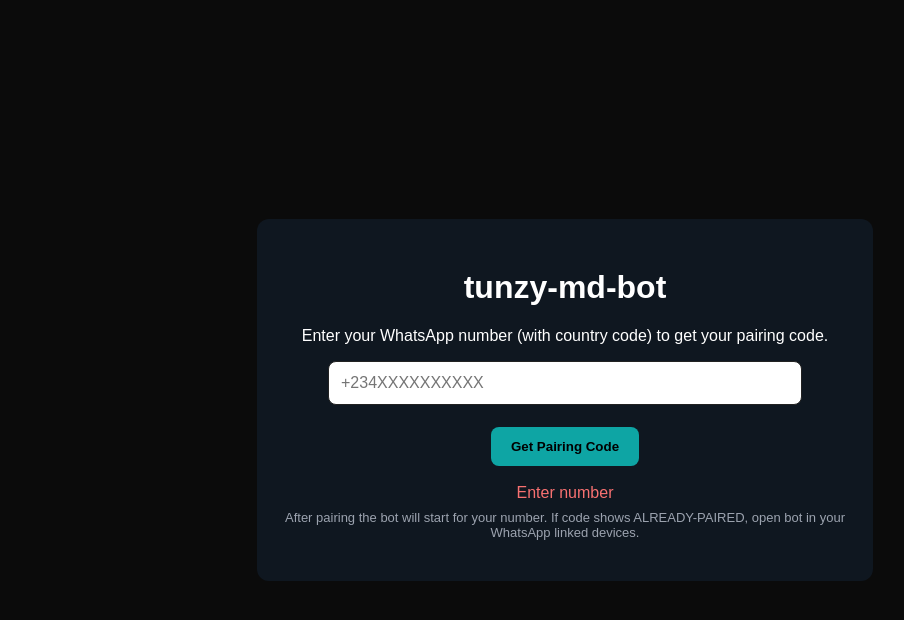
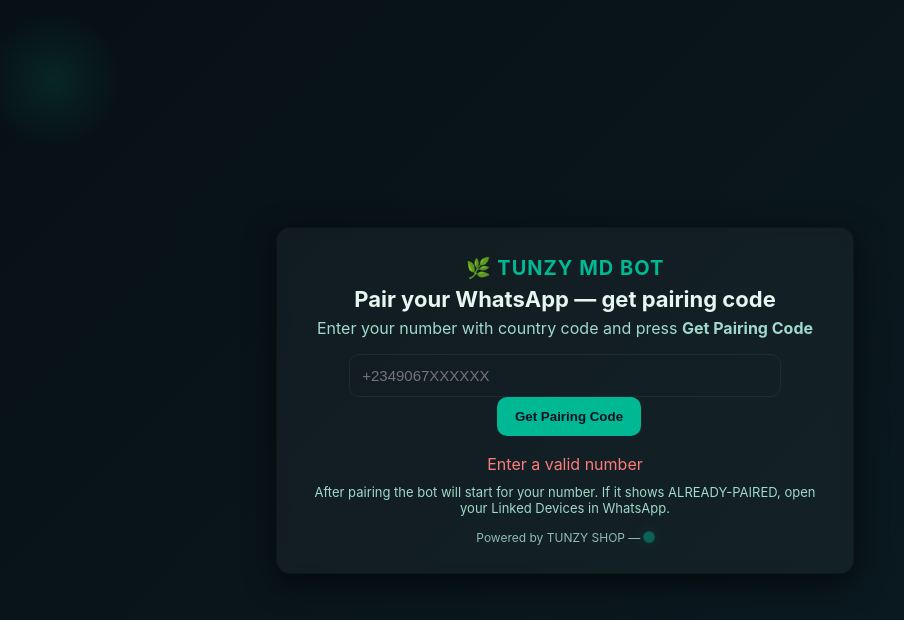
Before and after one commit to tunzy-shop/TUNZY-MD-BOT, a website: page public/pair.html in a window 1280 px wide. Both pictures are taken after a click on the button "Get Pairing Code". Shown: the whole page, without its empty margins (75-979 px from the left). Drawn offline with Linux system fonts and the light colour scheme.

Commit message:
Update pair.html

```diff
--- a/public/pair.html
+++ b/public/pair.html
@@ -2,50 +2,62 @@
 <html>
 <head>
   <meta charset="utf-8" />
-  <title>tunzy-md-bot — Pair</title>
+  <title>🌿 TUNZY MD BOT MENU 🌿</title>
   <meta name="viewport" content="width=device-width,initial-scale=1" />
   <style>
-    body{font-family:Arial,Helvetica,sans-serif;background:#0b0b0b;color:#fff;display:flex;align-items:center;justify-content:center;height:100vh;margin:0}
-    .box{width:95%;max-width:560px;padding:28px;border-radius:12px;background:#0f1720;text-align:center}
-    input{width:80%;padding:12px;border-radius:8px;border:1px solid #222;margin-bottom:10px;font-size:16px}
-    button{padding:12px 20px;border-radius:8px;border:0;background:#0ea5a4;color:#000;font-weight:700;cursor:pointer}
-    .code{margin-top:18px;font-size:28px;background:#020617;padding:16px;border-radius:8px;letter-spacing:4px;display:inline-block}
-    .note{margin-top:8px;color:#9ca3af;font-size:13px}
+    :root {
+      --emerald: #00b894;
+      --bg1: #071014;
+      --bg2: #0b1b23;
+      --card: rgba(255,255,255,0.04);
+    }
+    html,body{height:100%;margin:0;font-family:Inter, system-ui, -apple-system, "Segoe UI", Roboto, "Helvetica Neue", Arial;}
+    body{display:grid;place-items:center;background: radial-gradient(circle at 10% 10%, rgba(0,184,148,0.12), transparent 5%), linear-gradient(135deg,var(--bg1),var(--bg2));color:#e6f7f2}
+    .card{width:94%;max-width:520px;background:var(--card);padding:28px;border-radius:14px;box-shadow:0 8px 30px rgba(0,0,0,0.6);backdrop-filter:blur(6px);text-align:center;border:1px solid rgba(0,0,0,0.25)}
+    .logo{font-size:20px;font-weight:700;color:var(--emerald);letter-spacing:1px}
+    h1{margin:6px 0 6px;font-size:22px}
+    p.sub{color:#9fdacb;margin:6px 0 16px}
+    input{width:78%;padding:12px;border-radius:10px;border:1px solid rgba(255,255,255,0.06);background:transparent;color:#e6f7f2;font-size:15px}
+    button{padding:12px 18px;background:var(--emerald);border:0;border-radius:10px;color:#012;cursor:pointer;font-weight:700;margin-left:8px}
+    button:hover{filter:brightness(1.05)}
+    .code{margin-top:18px;padding:14px;border-radius:10px;background:rgba(0,0,0,0.4);font-weight:700;letter-spacing:3px;color:var(--emerald);display:inline-block}
+    .note{color:#9fdacb;font-size:13px;margin-top:10px}
+    .footer{margin-top:16px;font-size:12px;color:#8fbfb0}
+    .pulse{display:inline-block;width:10px;height:10px;background:var(--emerald);border-radius:50%;box-shadow:0 0 20px rgba(0,184,148,0.6);animation:pulse 1.8s infinite}
+    @keyframes pulse{0%{transform:scale(.9);opacity:.8}70%{transform:scale(1.2);opacity:.4}100%{transform:scale(.9);opacity:.8}}
   </style>
 </head>
 <body>
-  <div class="box">
-    <h1>tunzy-md-bot</h1>
-    <p>Enter your WhatsApp number (with country code) to get your pairing code.</p>
-    <input id="number" placeholder="+234XXXXXXXXXX" />
-    <div style="margin-top:12px">
+  <div class="card">
+    <div class="logo">🌿 TUNZY MD BOT</div>
+    <h1>Pair your WhatsApp — get pairing code</h1>
+    <p class="sub">Enter your number with country code and press <b>Get Pairing Code</b></p>
+
+    <div>
+      <input id="number" placeholder="+2349067XXXXXX" />
       <button onclick="generate()">Get Pairing Code</button>
     </div>
+
     <div id="result" style="margin-top:18px"></div>
-    <p class="note">After pairing the bot will start for your number. If code shows ALREADY-PAIRED, open bot in your WhatsApp linked devices.</p>
+    <div class="note">After pairing the bot will start for your number. If it shows ALREADY-PAIRED, open your Linked Devices in WhatsApp.</div>
+    <div class="footer" style="margin-top:14px">Powered by TUNZY SHOP — <span class="pulse"></span></div>
   </div>
 
 <script>
 async function generate(){
-      document.getElementById("result").innerHTML = "Generating...";
+  document.getElementById("result").innerHTML = "<div class='code'>Generating...</div>";
   const number = document.getElementById("number").value.trim();
-      if(!number){ document.getElementById("result").innerHTML = "<span style='color:#f87171'>Enter number</span>"; return; }
+  if(!number){ document.getElementById("result").innerHTML = "<div style='color:#ff7b7b'>Enter a valid number</div>"; return; }
   try {
-        const r = await fetch("/generate", {
-          method: "POST",
-          headers: {"Content-Type":"application/json"},
-          body: JSON.stringify({ number })
-        });
-        const j = await r.json();
+    const res = await fetch("/generate", { method: "POST", headers: {'Content-Type':'application/json'}, body: JSON.stringify({ number }) });
+    const j = await res.json();
     if(j.error) {
-          document.getElementById("result").innerHTML = `<div style="color:#f87171">${j.error}</div>`;
-        } else if(j.code === "ALREADY-PAIRED") {
-          document.getElementById("result").innerHTML = `<div class="code">ALREADY-PAIRED</div><div style="margin-top:8px;color:#9ca3af">Bot already active for that number.</div>`;
+      document.getElementById("result").innerHTML = "<div style='color:#ffb3b3'>"+j.error+"</div>";
     } else {
-          document.getElementById("result").innerHTML = `<div class="code">${j.code}</div><div style="margin-top:8px;color:#9ca3af">Use this code in the pairing flow (enter in your WhatsApp device pairing UI).</div>`;
+      document.getElementById("result").innerHTML = "<div class='code'>"+j.code+"</div>";
     }
   } catch (e) {
-        document.getElementById("result").innerHTML = "<div style='color:#f87171'>Server error</div>";
+    document.getElementById("result").innerHTML = "<div style='color:#ffb3b3'>Server error</div>";
   }
 }
 </script>
```
Lines whose indentation alone changed are shown as unchanged.
